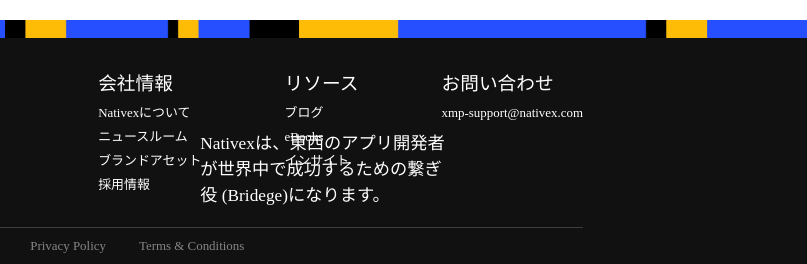
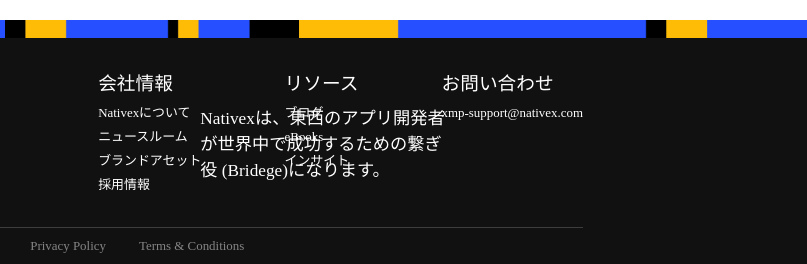
Before and after one commit to fayyan/xmp-test, a plain HTML site: page xmp/jp.html in a window 1280 px wide. Shown: the part 3934-4198 px from the top of the page, 473-1280 px from the left. Drawn offline with Linux system fonts and the light colour scheme; a web font is replaced by a local one.

Commit message:
update jp.html
update jp.html

```diff
--- a/xmp/jp.html
+++ b/xmp/jp.html
@@ -192,7 +192,7 @@
             <img src="images/arrow.png" class="arrow-right" />
           </span>
         </a>
-        <div class="slogan-desc font-regular cont7-desc drift-animation" style="top: 18rem">
+        <div class="slogan-desc font-regular cont7-desc drift-animation" style="top: 16rem">
           Nativexは、東西のアプリ開発者が世界中で成功するための繋ぎ役
           (Bridege)になります。
         </div>
```
